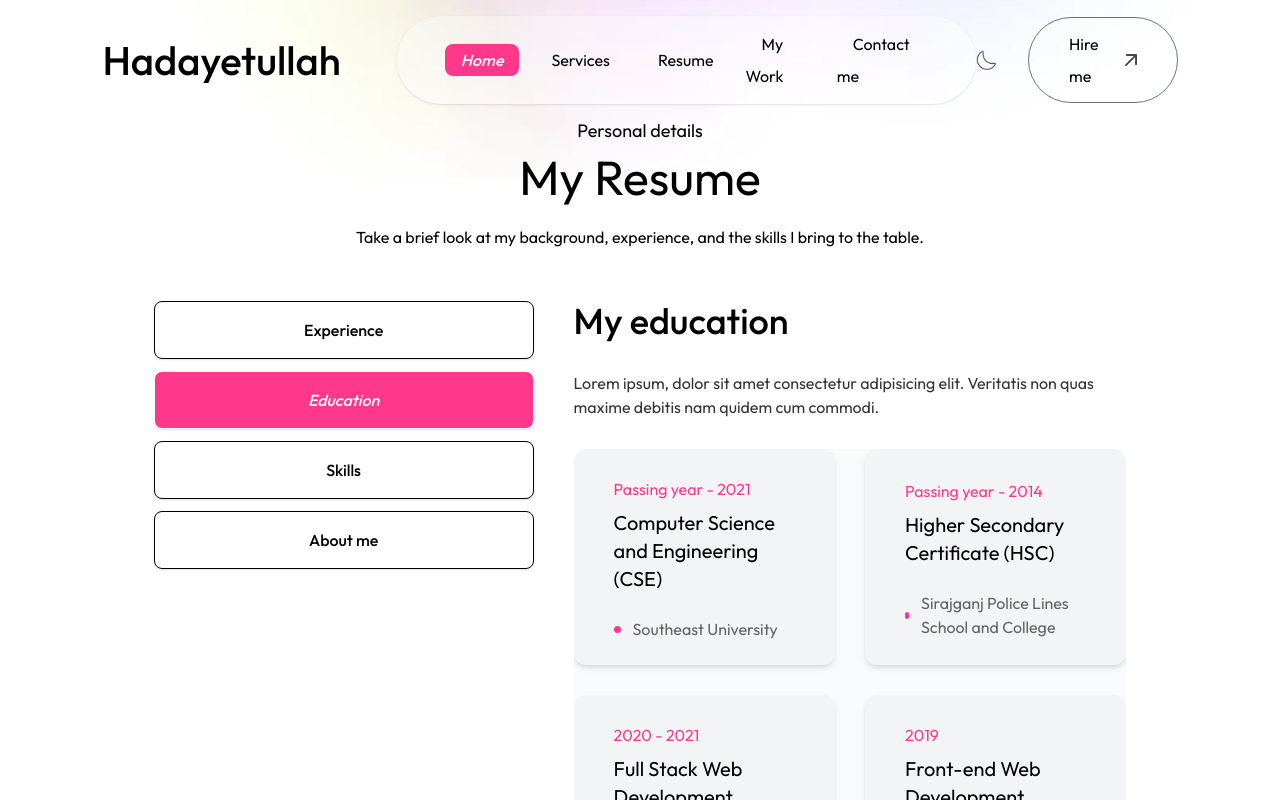
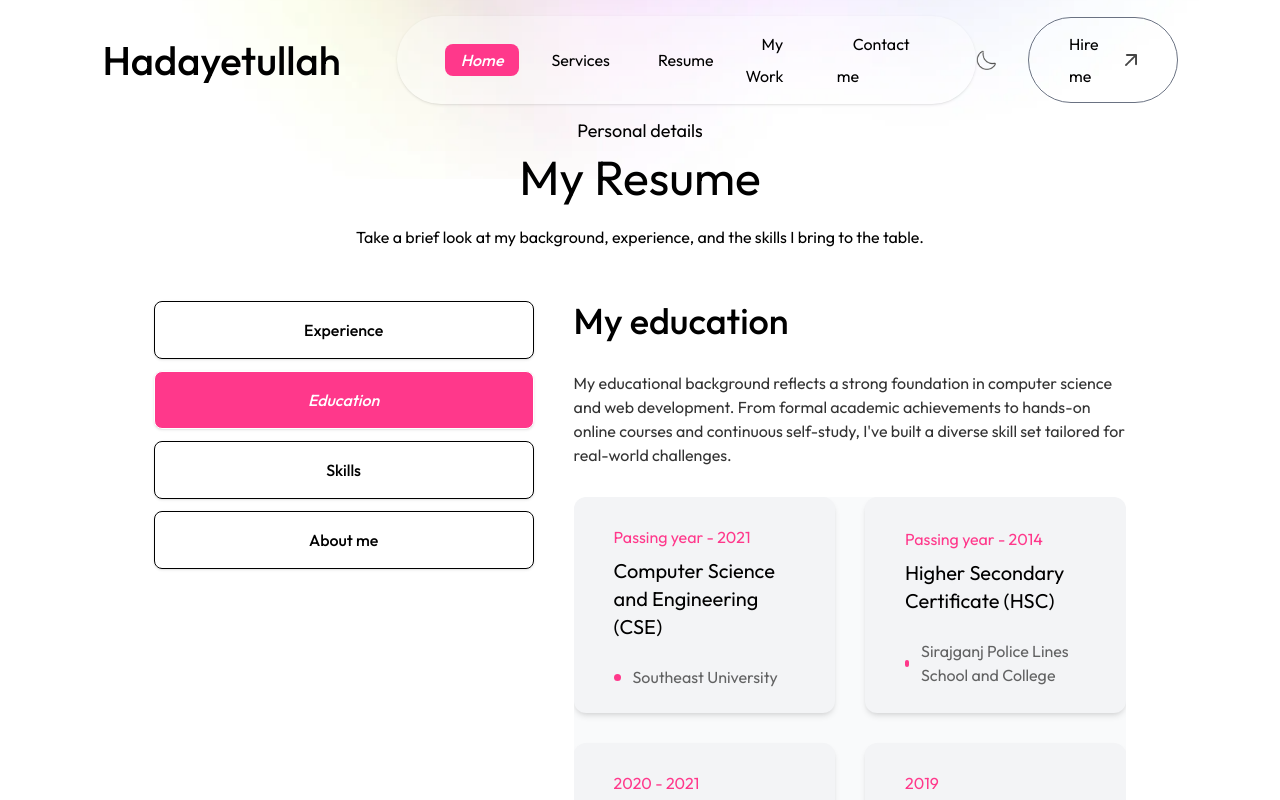
Before and after one commit to Hadayetullah/portfolio-v2, a Next.js app: page / in a window 1280 px wide. Both pictures are taken after a click on the button "Education". Shown: the part 1301-2101 px from the top of the page. Built offline with nearby package versions, Linux system fonts and the light colour scheme; a web font is replaced by a local one.

Commit message:
Set descriptions

```diff
--- a/app/components/Aboutme.tsx
+++ b/app/components/Aboutme.tsx
@@ -6,7 +6,7 @@ type Props = {}
 const about = {
     title: "About me",
     description:
-    "Lorem ipsum, dolor sit amet consectetur adipisicing elit. Veritatis non quas maxime debitis nam quidem cum commodi.",
+    "I'm a passionate web developer with a proven ability to craft engaging digital experiences. My background spans both front-end and back-end technologies, allowing me to contribute efficiently across the full web development lifecycle.",
     info1: [
         {
             fieldName: "Name",
--- a/app/components/Education.tsx
+++ b/app/components/Education.tsx
@@ -7,7 +7,7 @@ const education = {
     icon: "",
     title: "My education",
     description:
-        "Lorem ipsum, dolor sit amet consectetur adipisicing elit. Veritatis non quas maxime debitis nam quidem cum commodi.",
+    "My educational background reflects a strong foundation in computer science and web development. From formal academic achievements to hands-on online courses and continuous self-study, I've built a diverse skill set tailored for real-world challenges.",
     items: [
         {
             institution: "Southeast University",
--- a/app/components/Skills.tsx
+++ b/app/components/Skills.tsx
@@ -19,7 +19,8 @@ type Props = {}
 // Skills data
 const skills = {
     title: "My skills",
-    description: "Lorem ipsum, dolor sit amet consectetur adipisicing elit. Veritatis non quas maxime debitis nam quidem cum commodi.",
+    description:
+    "I have hands-on expertise in a range of core web technologies and tools. My skill set empowers me to design and build responsive, accessible, and maintainable user interfaces with modern frameworks and best practices.",
     skillList: [
         {
             icon: <FaHtml5 />,
```
